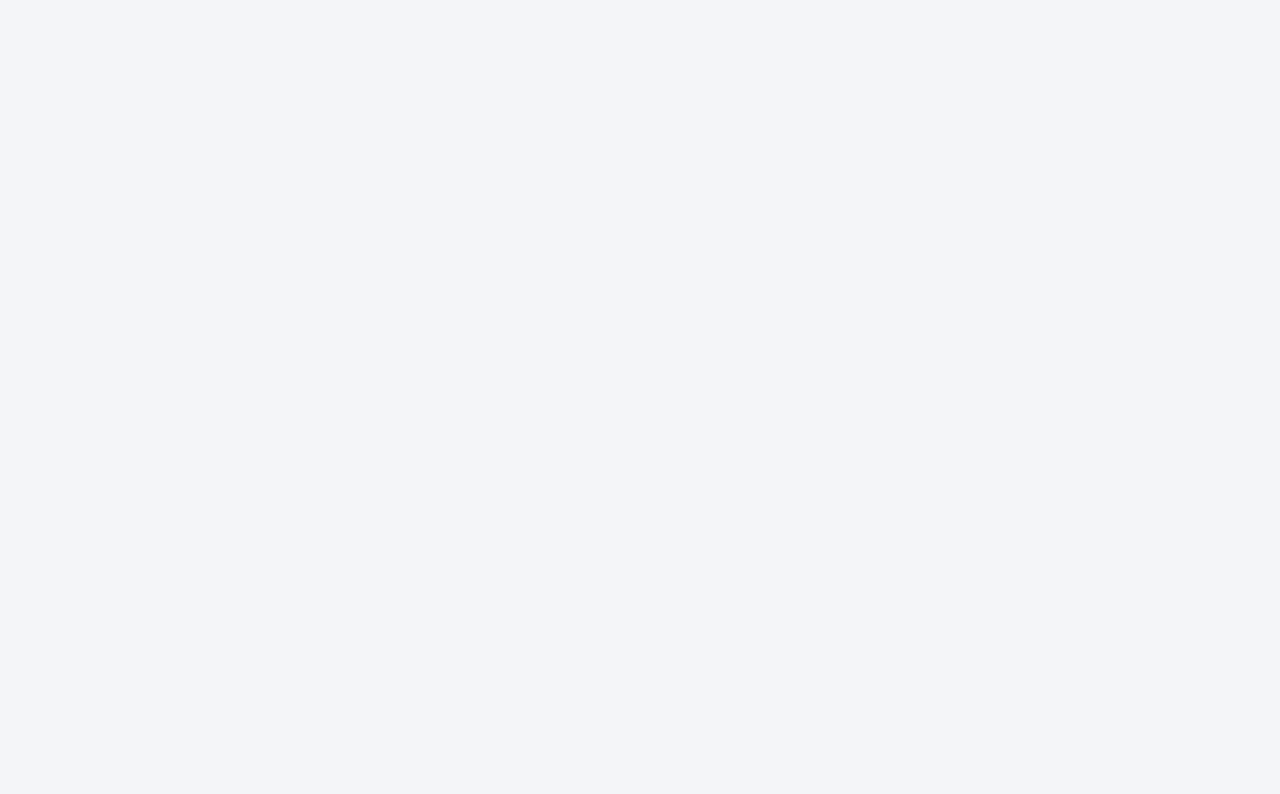
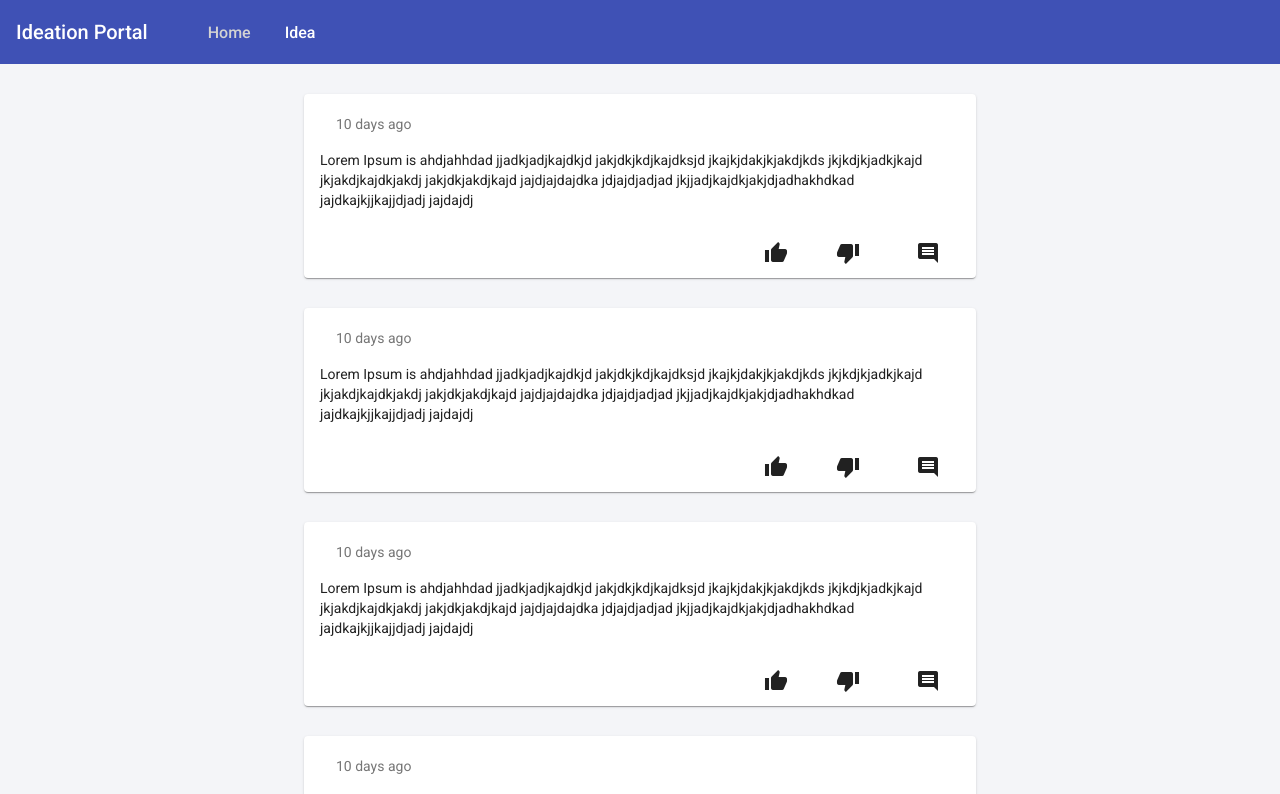
Before and after one commit to kanikasharma97/ideation-portal, an Angular app: page / in a window 1280 px wide. Shown: the top 794 px of the page. Built offline with nearby package versions, Linux system fonts and the light colour scheme; data requests are answered from the project's data file.

Commit message:
feat(layout): add header functionality

```diff
--- a/src/app/app.component.html
+++ b/src/app/app.component.html
@@ -1,15 +1,2 @@
-
-<div [ngSwitch]="path">
-  <app-idea-create
-    *ngSwitchCase="routes.IDEA_CREATE"
-    >
-  </app-idea-create>
-  <app-idea-list
-    *ngSwitchCase="routes.IDEA_LIST"
-   >
-  </app-idea-list>
-  <app-idea-detail
-    *ngSwitchCase="routes.IDEA_DETAILS"
-  >
-  </app-idea-detail>
-</div>
+<app-header></app-header>
+<router-outlet></router-outlet>
--- a/src/app/app.module.ts
+++ b/src/app/app.module.ts
@@ -2,6 +2,7 @@ import { NgModule } from '@angular/core';
 import { BrowserModule } from '@angular/platform-browser';
 import { ReactiveFormsModule } from '@angular/forms';
 import { HttpClientModule } from '@angular/common/http';
+import { RouterModule, Routes } from '@angular/router';
 
 import {MatButtonModule} from '@angular/material/button';
 import {MatInputModule} from '@angular/material/input';
@@ -12,6 +13,7 @@ import {MatIconModule} from '@angular/material/icon';
 import {MatProgressSpinnerModule} from '@angular/material/progress-spinner';
 import {MatCardModule} from '@angular/material/card'
 import {MatSnackBarModule} from '@angular/material/snack-bar';
+import {MatToolbarModule} from '@angular/material/toolbar'
 
 
 import { AppComponent } from './app.component';
@@ -22,7 +24,20 @@ import { IdeaDetailComponent } from './ideas/idea-detail/idea-detail.component';
 import { CommentListComponent } from './ideas/idea-detail/comment-list/comment-list.component';
 import { CommentComponent } from './ideas/idea-detail/comment-list/comment/comment.component';
 import { BrowserAnimationsModule } from '@angular/platform-browser/animations';
+import { HeaderComponent } from './header/header.component';
+import { FooterComponent } from './footer/footer.component';
 
+
+const appRoutes: Routes = [
+  {
+    path: '',
+    component: IdeaListComponent
+  },
+  {
+    path: 'idea-create',
+    component: IdeaCreateComponent
+  },
+]
 
 @NgModule({
   declarations: [
@@ -32,7 +47,9 @@ import { BrowserAnimationsModule } from '@angular/platform-browser/animations';
     IdeaItemComponent,
     IdeaDetailComponent,
     CommentListComponent,
-    CommentComponent
+    CommentComponent,
+    HeaderComponent,
+    FooterComponent
   ],
   imports: [
     BrowserModule,
@@ -47,7 +64,9 @@ import { BrowserAnimationsModule } from '@angular/platform-browser/animations';
     MatProgressSpinnerModule,
     ReactiveFormsModule,
     HttpClientModule,
-    MatSnackBarModule
+    MatSnackBarModule,
+    MatToolbarModule,
+    RouterModule.forRoot(appRoutes)
   ],
   providers: [],
   bootstrap: [AppComponent]
--- /dev/null
+++ b/src/app/footer/footer.component.html
@@ -0,0 +1 @@
+<p>footer works!</p>
--- /dev/null
+++ b/src/app/footer/footer.component.ts
@@ -0,0 +1,15 @@
+import { Component, OnInit } from '@angular/core';
+
+@Component({
+  selector: 'app-footer',
+  templateUrl: './footer.component.html',
+  styleUrls: ['./footer.component.css']
+})
+export class FooterComponent implements OnInit {
+
+  constructor() { }
+
+  ngOnInit(): void {
+  }
+
+}
--- /dev/null
+++ b/src/app/header/header.component.css
@@ -0,0 +1,20 @@
+.header {
+    background-color: #3f51b5;
+    color: #fff
+}
+
+nav {
+    margin-left: 60px;
+    padding: 0;
+}
+
+nav a {
+    color: #fff;
+    text-decoration: none;
+    font-size: 16px;
+    margin-right: 30px;
+}
+
+nav a.active {
+    color: lightgray;
+}
--- /dev/null
+++ b/src/app/header/header.component.html
@@ -0,0 +1,21 @@
+<mat-toolbar class="header">
+    <span>
+      Ideation Portal
+    </span>
+    <nav
+      class="nav"
+      aria-label="Navigation Bar">
+        <a
+          routerLink="/"
+          routerLinkActive="active"
+          [routerLinkActiveOptions]="{exact: true}"
+        >
+          Home
+        </a>
+        <a
+          routerLink="/idea-create"
+          routerLinkActive="active">
+          Idea
+        </a>
+    </nav>
+</mat-toolbar>
--- /dev/null
+++ b/src/app/header/header.component.ts
@@ -0,0 +1,15 @@
+import { Component, OnInit } from '@angular/core';
+
+@Component({
+  selector: 'app-header',
+  templateUrl: './header.component.html',
+  styleUrls: ['./header.component.css']
+})
+export class HeaderComponent implements OnInit {
+
+  constructor() { }
+
+  ngOnInit(): void {
+  }
+
+}
```
Also changed, not shown: src/app/footer/footer.component.css (added), 2 other files (tests, documents, lock files or other folders).
